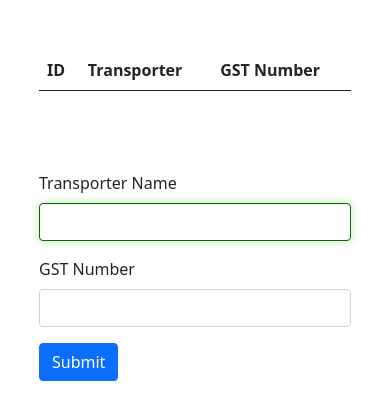
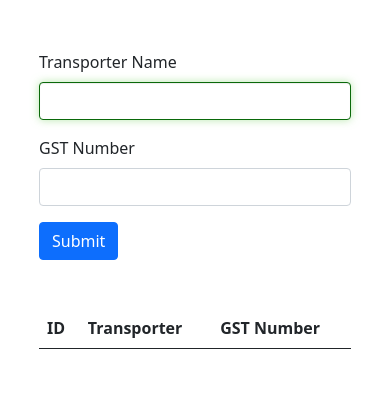
Before and after one commit to noob-programmer9012/noob-programmer9012.github.io, a plain HTML site: page index.html in a window 390 px wide. Drawn offline with nearby package versions, Linux system fonts and the light colour scheme.

```diff
--- a/index.css
+++ b/index.css
@@ -46,18 +46,18 @@
   box-shadow: inset 0 1px 1px rgba(0, 0, 0, 0.075), 0 0 8px rgba(255, 0, 0, 0.6);
 }
 
-@media only screen and (max-device-width: 852px) {
+@media only screen and (max-width: 900px) {
   .main {
     display: flex;
-    flex-direction: column;
+    flex-direction: column-reverse;
     height: auto;
     padding: 50px 0px;
   }
   .main .view {
     width: 100%;
-    margin-bottom: 5em;
   }
   .main .control {
     width: 100%;
+    margin-bottom: 3em;
   }
 }/*# sourceMappingURL=index.css.map */
```
